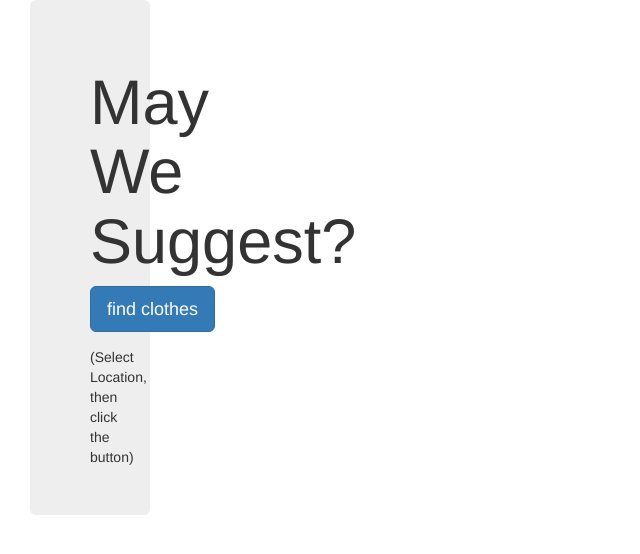
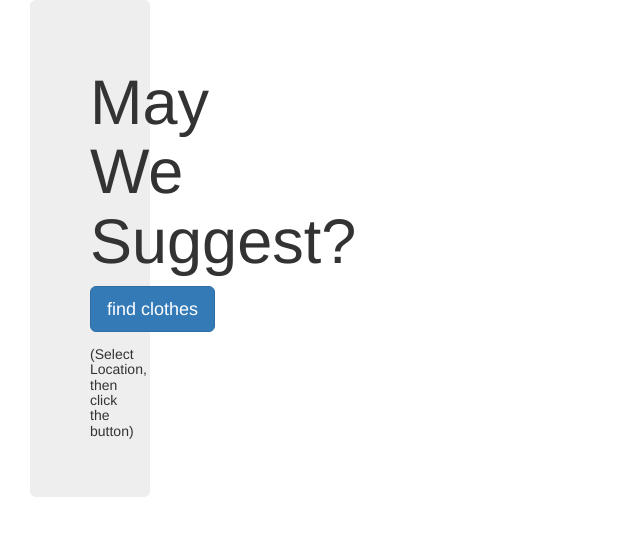
Before and after one commit to doradojt/ProjectTwolocalworkfolder, a Flask app: page / in a window 1280 px wide. Shown: the top 554 px of the page, without its empty margins (0-640 px from the left). Run offline with Flask 2, Linux system fonts and the light colour scheme; data comes from the database, SQL or seed files in the repository; data that the repository does not hold is empty; some libraries are stand-ins or nearby versions.

Commit message:
final changes

```diff
--- a/project 2/static/css/style.css
+++ b/project 2/static/css/style.css
@@ -80,18 +80,11 @@ h3 { color: black;}
     padding-right:10px;
   }
 
-/*
-body {
-  padding: 0;
-  margin: 0;
+
+.mapboxgl-popup-content {
+  text-align: center;
+  font-family: 'Open Sans', sans-serif;
 }
-
-#map,
-body,
-html {
-  height: 100%;
-}
-*/
 
 .marker {
   background-image: url('otherstation.png');
@@ -102,15 +95,3 @@ html {
   cursor: pointer;
   color: black;
 }
-
-
-/*
-.well{
-  z-index: -1;
-  position: relative;
-}
-#selDataset{
-  z-index: -1;
-  position: relative;
-}
-*/
--- a/project 2/templates/index.html
+++ b/project 2/templates/index.html
@@ -63,7 +63,7 @@
     <div class="jumbotron text-center">
         <h1>May We Suggest?</h1>
         <p><a class="btn btn-primary btn-lg" id="scrape_button" href="" role="button" > find clothes </a></p>
-        <h7>(Select Location, then click the button)</h7>
+        <h5>(Select Location, then click the button)</h5>
     </div>
 
     {% for shoppingdict in shopping%}
```
Also changed, not shown: 2 other files.
